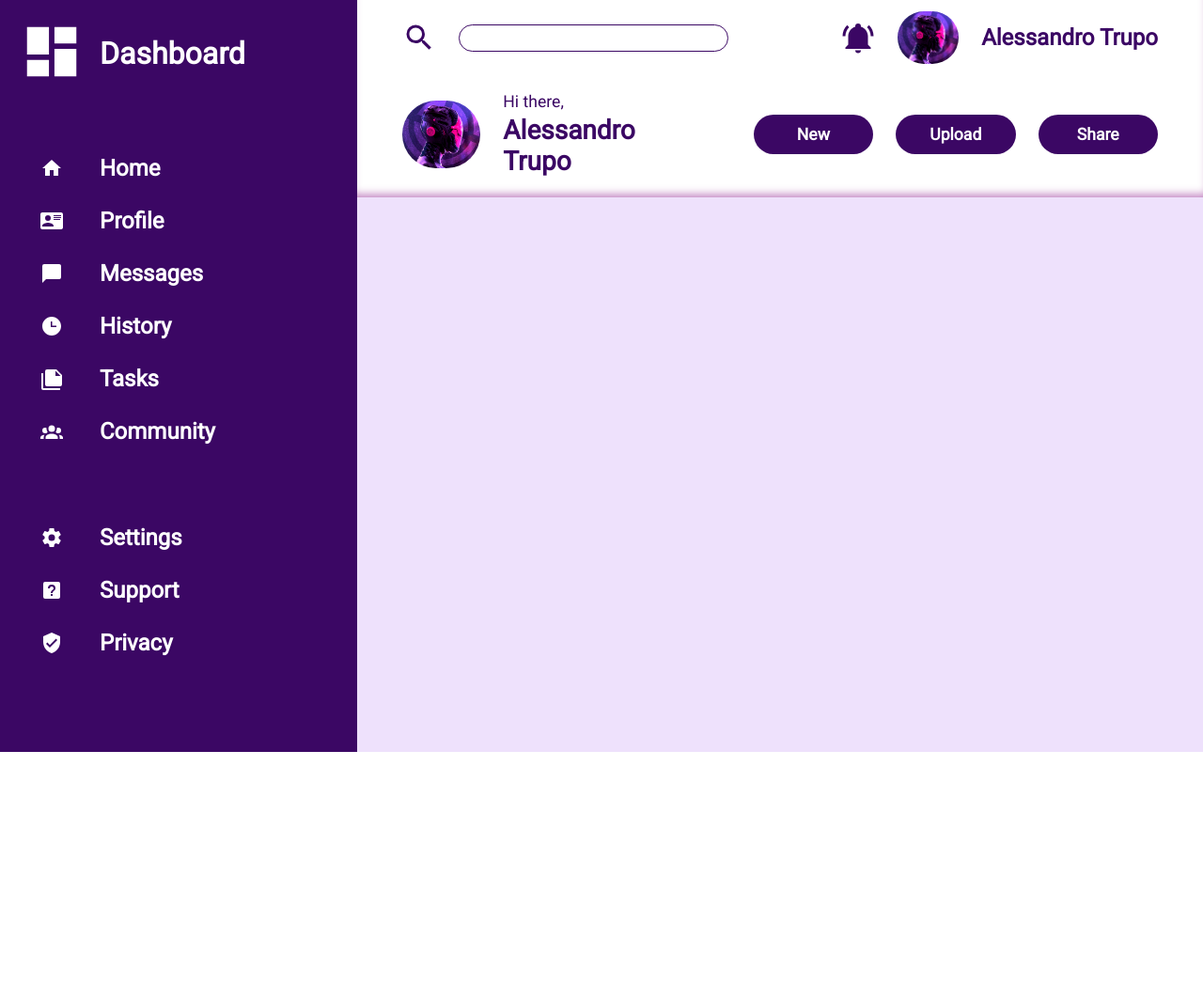
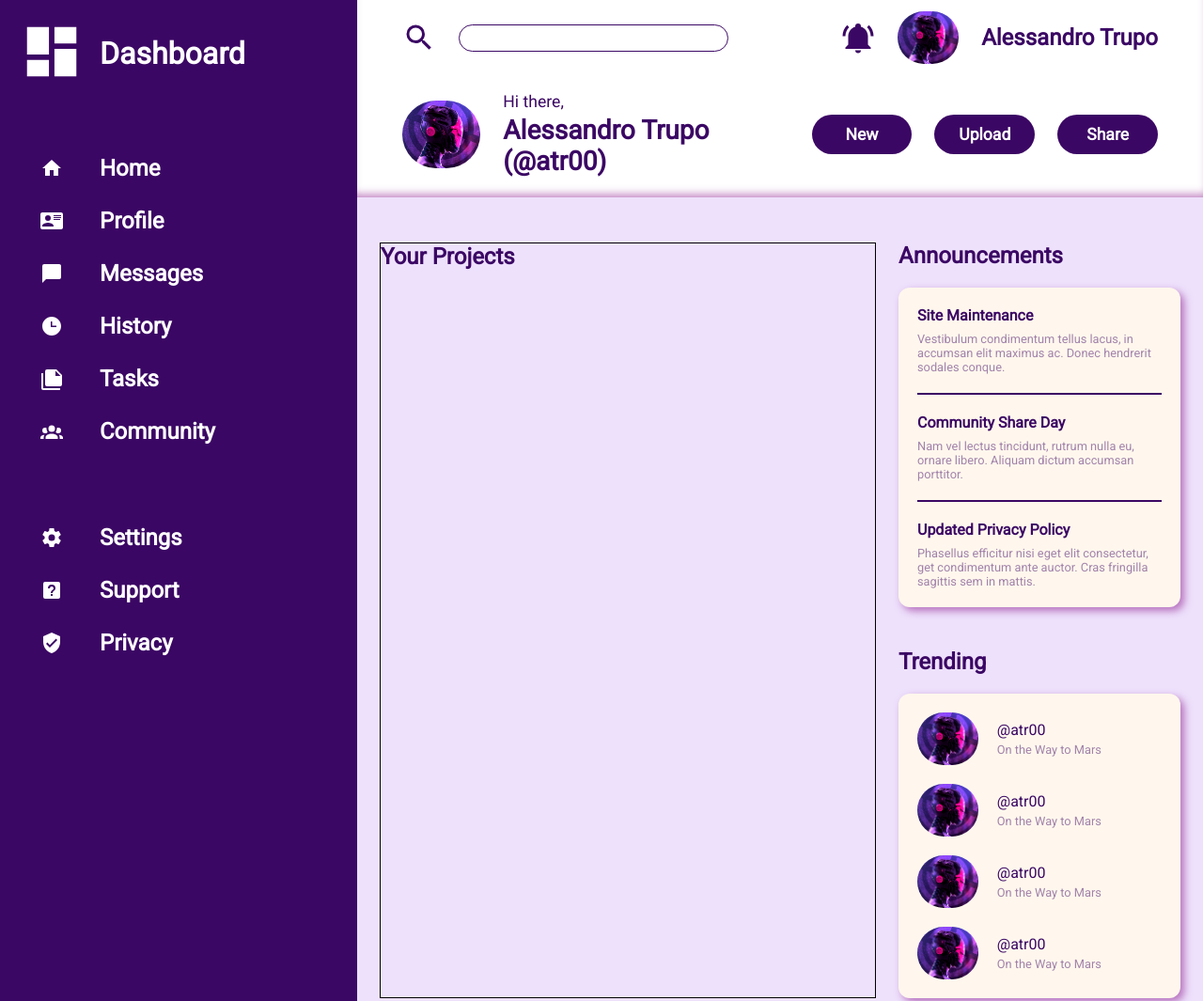
Before and after one commit to atr00/Admin-Dashboard, a plain HTML site: page index.html in a window 1280 px wide. Shown: the top 1065 px of the page at 94% size. Before the commit the page ends 800 px from the top, so only its background shows below. Drawn offline with Linux system fonts and the light colour scheme.

Commit message:
Added the aside cards

```diff
--- a/index.html
+++ b/index.html
@@ -9,12 +9,12 @@
 </head>
 <body>
     <div class="container">
-        <div id="sidebar">
+        <nav id="sidebar">
             <div class="flex-container">
                 <div class="logo-container">
                     <svg class="dash-logo" xmlns="http://www.w3.org/2000/svg" viewBox="0 0 24 24"><title>view-dashboard</title><path d="M13,3V9H21V3M13,21H21V11H13M3,21H11V15H3M3,13H11V3H3V13Z" /></svg>
                 </div>
-                <h1>Dashboard</h1>
+                <h1 id="main-title">Dashboard</h1>
             </div>
             <br><br><br>
             <div class="flex-container">
@@ -72,20 +72,20 @@
                 </div>
                 <h2>Privacy</h2>
             </div>
-        </div>
+        </nav>
         <div id="header">
             <div class="header-flex">
                 <svg class="header-icon" xmlns="http://www.w3.org/2000/svg" viewBox="0 0 24 24"><title>magnify</title><path d="M9.5,3A6.5,6.5 0 0,1 16,9.5C16,11.11 15.41,12.59 14.44,13.73L14.71,14H15.5L20.5,19L19,20.5L14,15.5V14.71L13.73,14.44C12.59,15.41 11.11,16 9.5,16A6.5,6.5 0 0,1 3,9.5A6.5,6.5 0 0,1 9.5,3M9.5,5C7,5 5,7 5,9.5C5,12 7,14 9.5,14C12,14 14,12 14,9.5C14,7 12,5 9.5,5Z" /></svg>
                 <input type="text" name="search" id="search">
                 <svg class="header-icon" xmlns="http://www.w3.org/2000/svg" viewBox="0 0 24 24"><title>bell-ring</title><path d="M21,19V20H3V19L5,17V11C5,7.9 7.03,5.17 10,4.29C10,4.19 10,4.1 10,4A2,2 0 0,1 12,2A2,2 0 0,1 14,4C14,4.1 14,4.19 14,4.29C16.97,5.17 19,7.9 19,11V17L21,19M14,21A2,2 0 0,1 12,23A2,2 0 0,1 10,21M19.75,3.19L18.33,4.61C20.04,6.3 21,8.6 21,11H23C23,8.07 21.84,5.25 19.75,3.19M1,11H3C3,8.6 3.96,6.3 5.67,4.61L4.25,3.19C2.16,5.25 1,8.07 1,11Z" /></svg>
-                <img id="avatar-header" src="assets/avatar.png" alt="avatar">
+                <img class="avatar" src="assets/avatar.png" alt="avatar">
                 <p id="header-name">Alessandro Trupo</p>
             </div>
             <div class="header-flex">
                 <img id="avatar-header-large" src="assets/avatar.png" alt="avatar">
                 <div class="flex-vertical">
                     <p class="text-color">Hi there,</p>
-                    <p id="header-name-large">Alessandro Trupo</p>
+                    <p id="header-name-large">Alessandro Trupo (@atr00)</p>
                 </div>
                 <div class="spacer"></div>
                 <button class="header-btn">New</button>
@@ -94,7 +94,59 @@
             </div>
         </div>
         <div id="content">
-
+            <div id="cards-grid">
+                <h2>Your Projects</h2>
+            </div>
+            <aside id="aside">
+                <h2>Announcements</h2>
+                <div id="announcement-card">
+                    <div>
+                        <h3>Site Maintenance</h3>
+                        <p>Vestibulum condimentum tellus lacus, in accumsan elit maximus ac. Donec hendrerit sodales conque.</p>
+                    </div>
+                    <hr>
+                    <div>
+                        <h3>Community Share Day</h3>
+                        <p>Nam vel lectus tincidunt, rutrum nulla eu, ornare libero. Aliquam dictum accumsan porttitor.</p>
+                    </div>
+                    <hr>
+                    <div>
+                        <h3>Updated Privacy Policy</h3>
+                        <p>Phasellus efficitur nisi eget elit consectetur, get condimentum ante auctor. Cras fringilla sagittis sem in mattis.</p>
+                    </div>
+                </div>
+                <h2>Trending</h2>
+                <div id="trending-card">
+                    <div class="account-card">
+                        <img class="avatar" src="assets/avatar.png" alt="avatar">
+                        <div>
+                            <p class="handle">@atr00</p>
+                            <p class="account-moto">On the Way to Mars</p>
+                        </div>
+                    </div>
+                    <div class="account-card">
+                        <img class="avatar" src="assets/avatar.png" alt="avatar">
+                        <div>
+                            <p class="handle">@atr00</p>
+                            <p class="account-moto">On the Way to Mars</p>
+                        </div>
+                    </div>
+                    <div class="account-card">
+                        <img class="avatar" src="assets/avatar.png" alt="avatar">
+                        <div>
+                            <p class="handle">@atr00</p>
+                            <p class="account-moto">On the Way to Mars</p>
+                        </div>
+                    </div>
+                    <div class="account-card">
+                        <img class="avatar" src="assets/avatar.png" alt="avatar">
+                        <div>
+                            <p class="handle">@atr00</p>
+                            <p class="account-moto">On the Way to Mars</p>
+                        </div>
+                    </div>
+                </div>
+            </aside>
         </div>
     </div>
 </body>
--- a/style.css
+++ b/style.css
@@ -3,10 +3,17 @@
     font-family: 'Roboto', sans-serif;
     margin: 0px;
     padding: 0px;
+    box-sizing: border-box;
 }
 
 :root {
     --side-icon-size: 48px;
+    --grid-gap: 24px;
+    --dark-purple: #3b0764;
+    --dark-purple-transparent: #3c07647b;
+    --light-orange: #fff7ed;
+    --card-border-radius: 12px;
+    --flex-gap: 20px;
 }
 
 #main-title {
@@ -33,7 +40,7 @@
 
 #sidebar {
     grid-row: 1 / 3;
-    background-color: #3b0764;
+    background-color: var(--dark-purple);
     color: white;
     padding: 20px;
 }
@@ -42,6 +49,10 @@
     grid-column: 2 / span 1;
     grid-row: 2 / span 1;
     background-color: #eee1fc;
+    display: grid;
+    grid-template-columns: 1fr 300px;
+    padding: 48px 24px;
+    gap: var(--grid-gap);
 }
 
 .flex-container {
@@ -61,7 +72,7 @@
 
 .header-icon {
     height: 36px;
-    fill: #3b0764;
+    fill: var(--dark-purple);
 }
 
 .logo-container,
@@ -87,7 +98,7 @@
 #search {
     flex: 1;
     border-radius: 24px;
-    border: 1px solid #3b0764;
+    border: 1px solid var(--dark-purple);
     padding: 4px 24px;
     font-size: 1rem;
     margin-right: 96px;
@@ -98,7 +109,7 @@
     box-shadow: 4px 4px 8px rgba(128, 0, 128, 0.5);
 }
 
-#avatar-header {
+.avatar {
     height: 56px;
     border-radius: 32px;
 }
@@ -110,7 +121,7 @@
 
 #header-name,
 #header-name-large {
-    color: #3b0764;
+    color: var(--dark-purple);
     font-weight: 900;
 }
 
@@ -136,7 +147,7 @@
 }
 
 .header-btn {
-    background-color: #3b0764;
+    background-color: var(--dark-purple);
     color: white;
     font-size: 1.1rem;
     font-weight: 900;
@@ -154,3 +165,67 @@
 .spacer {
     flex-grow: 1;
 }
+
+#cards-grid {
+    border: 1px solid black;
+}
+
+#cards-grid h2,
+#aside h2,
+#announcement-card h3,
+.handle {
+    color: var(--dark-purple);
+}
+
+#announcement-card h3,
+.handle {
+    font-size: 1rem;
+}
+
+#announcement-card p,
+.account-moto {
+    color: var(--dark-purple-transparent);
+    font-size: 0.8rem;
+}
+
+#announcement-card h3 {
+    margin-bottom: 8px;
+}
+
+#aside {
+    display: flex;
+    flex-direction: column;
+    gap: var(--flex-gap);
+}
+
+#announcement-card,
+#trending-card {
+    flex: 1;
+    border-radius: var(--card-border-radius);
+    background-color: var(--light-orange);
+    display: flex;
+    flex-direction: column;
+    gap: var(--flex-gap);
+    justify-content: center;
+    padding: var(--flex-gap);
+    box-shadow: 4px 4px 8px rgba(128, 0, 128, 0.5);
+}
+
+#announcement-card {
+    margin-bottom: var(--grid-gap);
+}
+
+hr {
+    border: 0.5px solid var(--dark-purple);
+}
+
+.account-card {
+    display: flex;
+    justify-content: flex-start;
+    align-items: center;
+    gap: var(--flex-gap);
+}
+
+.handle {
+    margin-bottom: 4px;
+}
```
